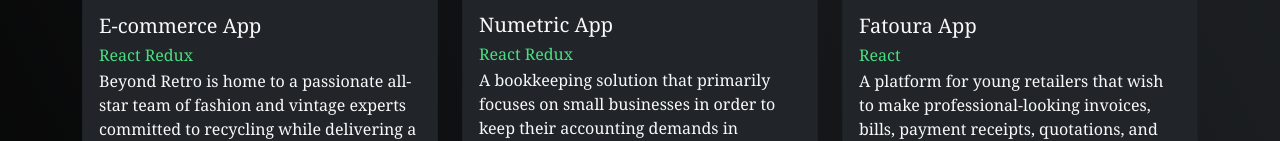
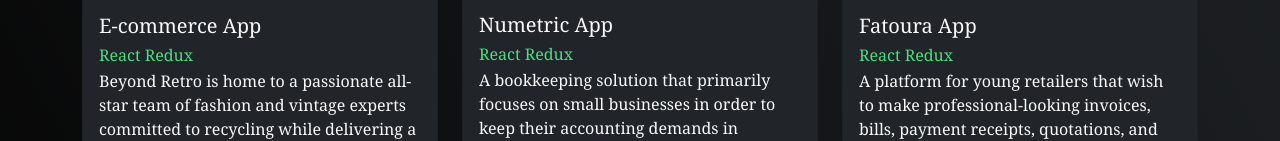
Before and after one commit to Abhay-Bhongade/myapp-new-one, a React (Create React App) app: page / in a window 1280 px wide. Shown: the part 1739-1880 px from the top of the page. Built offline with nearby package versions, Linux system fonts and the light colour scheme; a web font is replaced by a local one.

Commit message:
new change

```diff
--- a/src/Component/Projects/Projects.js
+++ b/src/Component/Projects/Projects.js
@@ -1,5 +1,4 @@
 import React from 'react';
-import GitHubIcon from '@mui/icons-material/GitHub';
 import OpenInBrowserRoundedIcon from '@mui/icons-material/OpenInBrowserRounded';
 
 const Projects = () => {
@@ -24,7 +23,7 @@
       id:3,
       image :"images/fatoura.webp" ,
       ProjectName:"Fatoura App",
-      Technology:"React",
+      Technology:"React Redux",
       ProjectInfo:"A platform for young retailers that wish to make professional-looking invoices, bills, payment receipts, quotations, and other documents.Fatoura.work was built to serve freelancers and business owners with a complete suite of invoicing & payment tools.",
       Link1:"https://fatoura.work",
     },
@@ -43,7 +42,7 @@
 
     {
       Projects.map((data)=>{
-        const {image,ProjectName,Technology,ProjectInfo,id,Link1,Link2} = data;
+        const {image,ProjectName,Technology,ProjectInfo,id,Link1} = data;
         return(
           <div className="col-lg-4 col-sm-6 pb-4" key={id}>
           <div className="card bg-dark">
@@ -52,7 +51,6 @@
           <h3 className="card-title text-light">{ProjectName}</h3>
           <h6 className="card-subtitle my-1 techuse">{Technology}</h6>
           <p className="card-text text-light projectinfo">{ProjectInfo}</p>
-          {/* <a href={Link1} target="_blank" rel="noopener noreferrer" className="card-link "><GitHubIcon fontSize='large' /></a> */}
           <a href={Link1} target="_blank" rel="noopener noreferrer" className="card-link "><OpenInBrowserRoundedIcon  fontSize='large' /></a>
         </div>
       </div>
```
